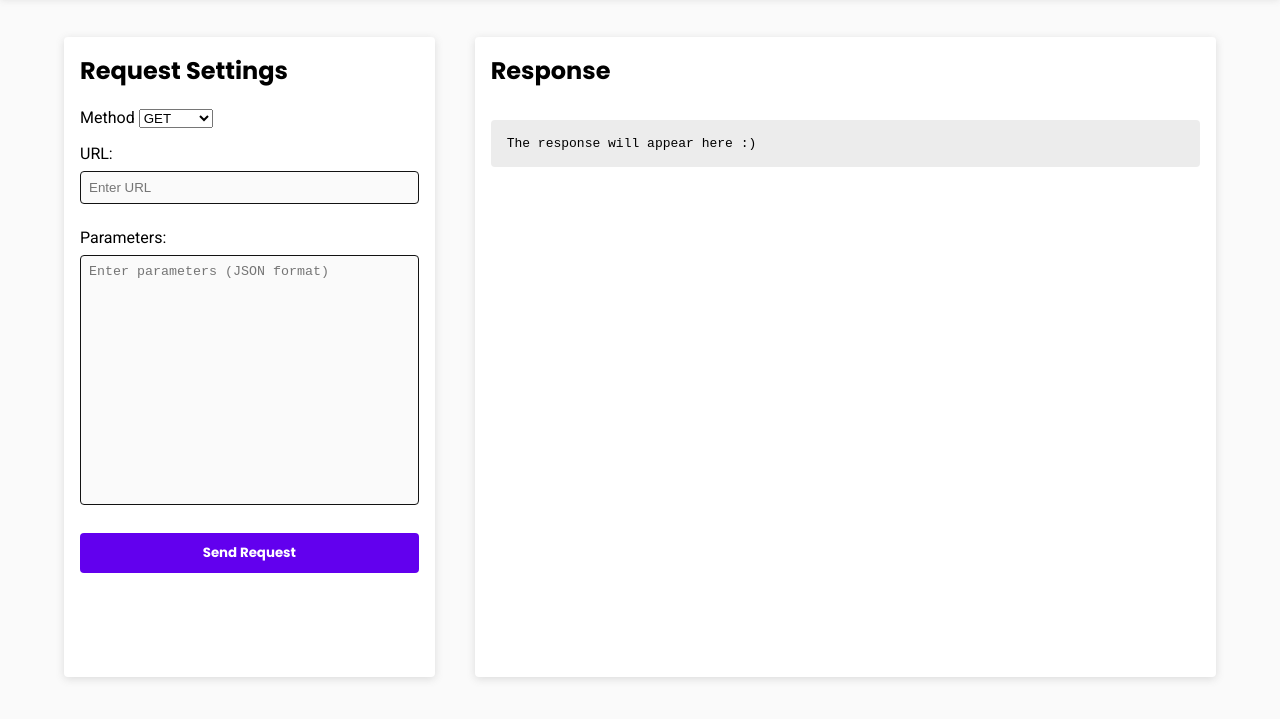
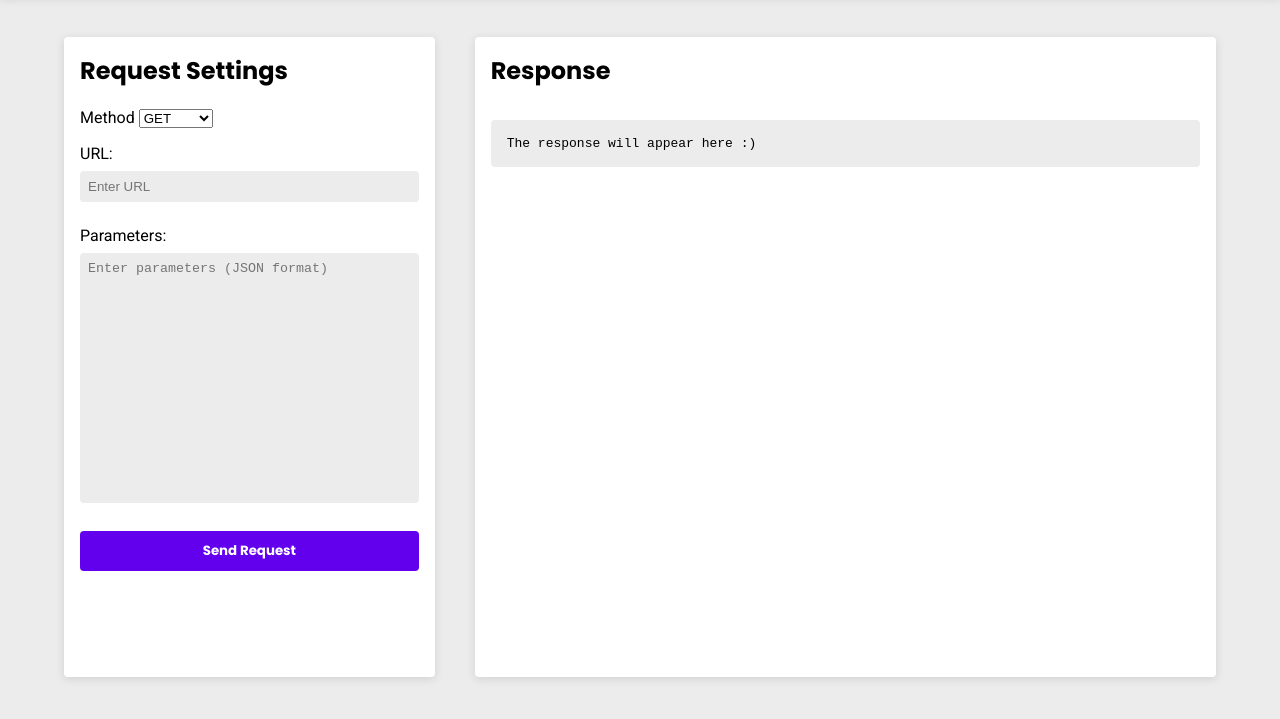
Before and after one commit to gabrielrez/ReqLite, a plain HTML site: page index.html in a window 1280 px wide. Both pictures are taken after a click on the button "Switch Theme". Shown: the part 75-794 px from the top of the page. Drawn offline with Linux system fonts and the light colour scheme.

Commit message:
cores do light theme ajustadas

```diff
--- a/style.css
+++ b/style.css
@@ -10,7 +10,7 @@
 }
 
 .light-theme {
-  --background: #FAFAFA;
+  --background: #ECECEC;
   --surface: #FFFFFF;
   --primary: #6200EE;
   --secondary: #03DAC6;
@@ -166,10 +166,6 @@ pre {
   box-shadow: rgba(99, 99, 99, 0.2) 0px 2px 8px 0px;
 }
 
-.light-theme .input{
-  border: 1px solid #121212;
-}
-
 .light-theme pre{
   background-color: #ECECEC;
 }
```
